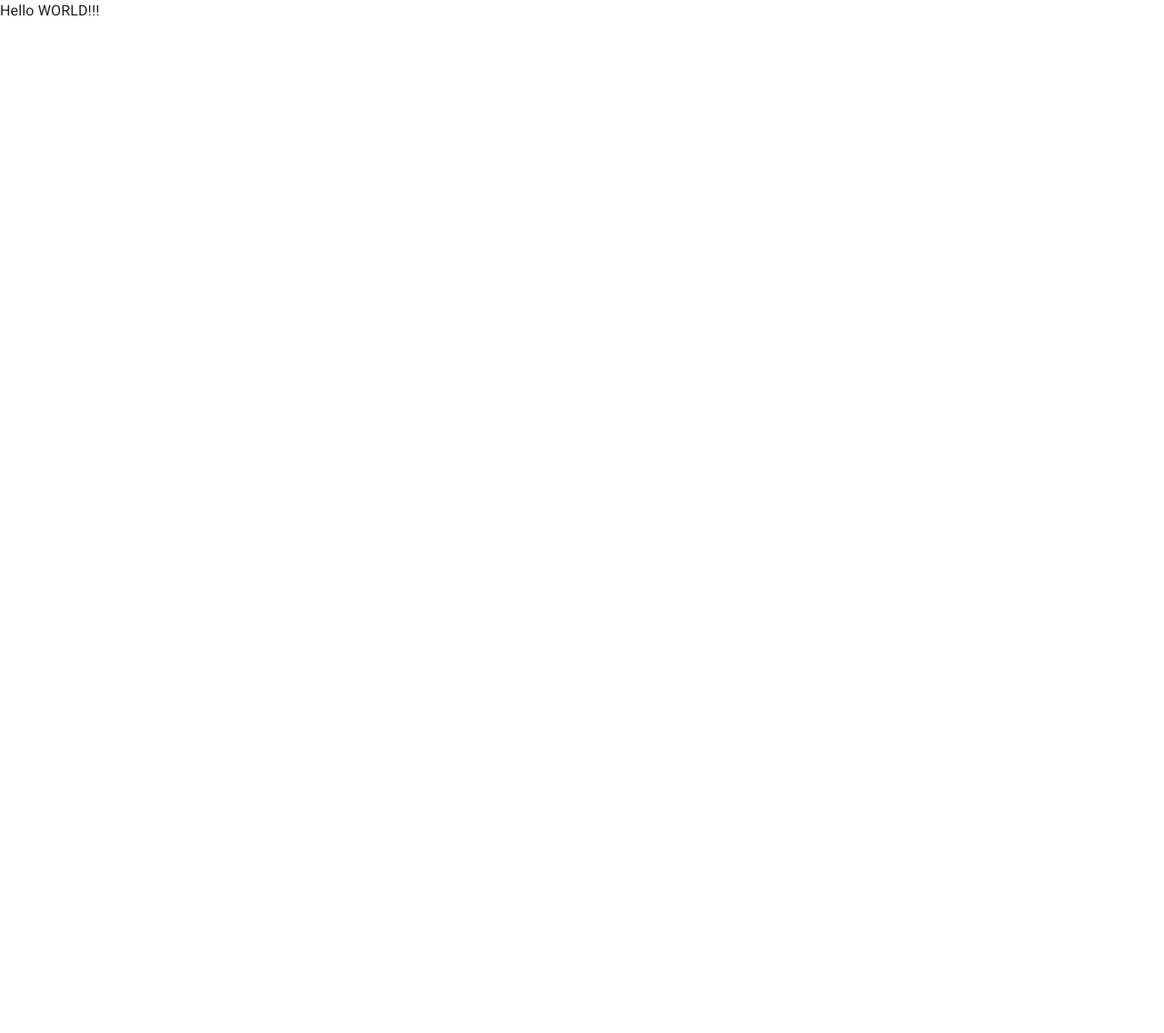
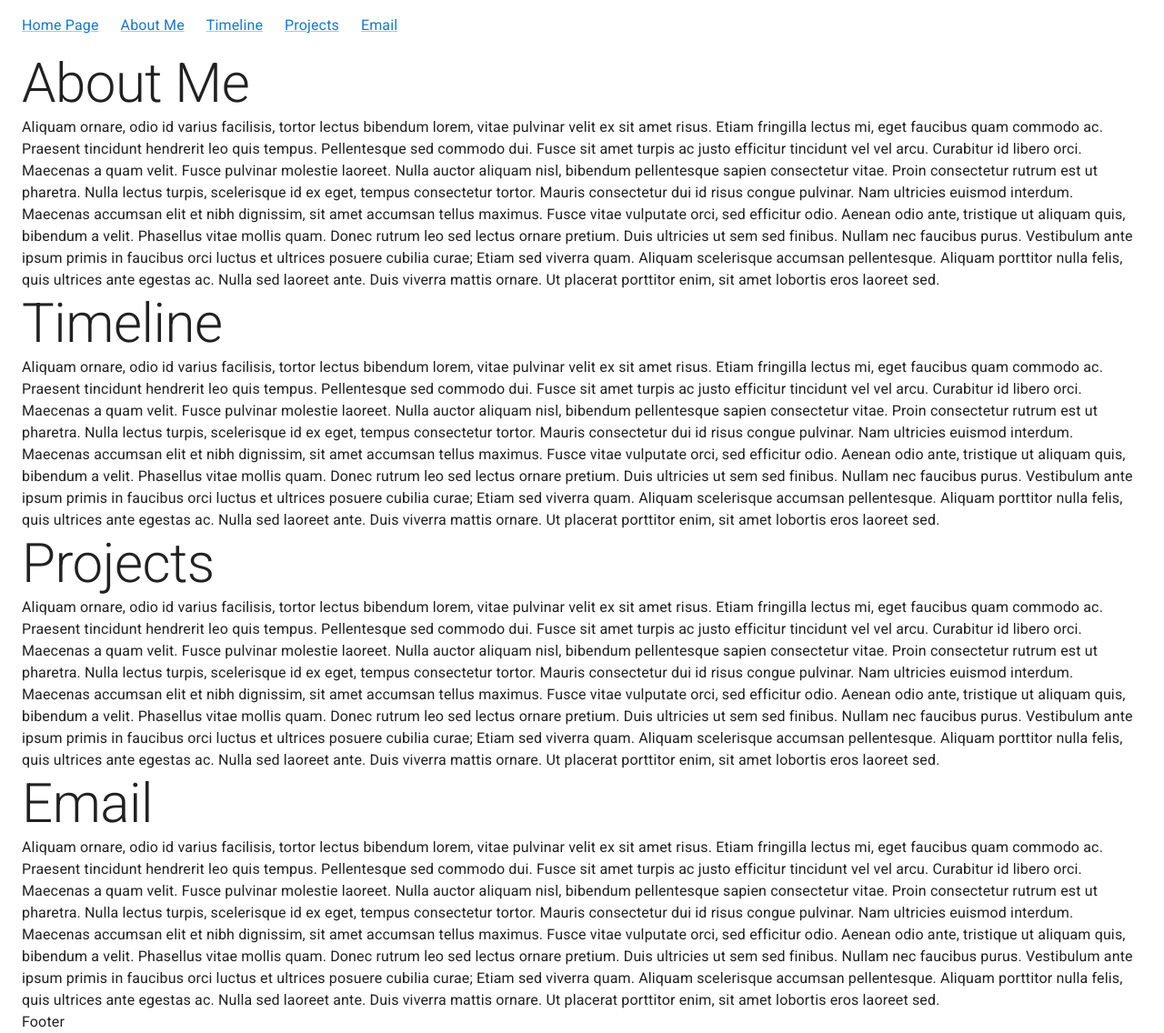
Before and after one commit to ALagodzinska/portfolio-app, a React (Create React App) app: page / in a window 1280 px wide. Shown: the whole page at 91% size. Before the commit the page ends 800 px from the top, so only its background shows below. Built offline with nearby package versions, Linux system fonts and the light colour scheme.

Commit message:
Added base for index page

```diff
--- a/src/App.js
+++ b/src/App.js
@@ -1,5 +1,132 @@
+import { Box, Container, Link, Stack, Typography } from "@mui/material";
+
+// https://mui.com/material-ui/react-app-bar/#responsive-app-bar-with-drawer
+
 function App() {
-  return <div className="App">Hello WORLD!!!</div>;
+  return (
+    <Container maxWidth="xl" id="home">
+      <Box
+        sx={{
+          py: 2,
+        }}
+      >
+        <Stack direction={"row"} spacing={3}>
+          <Link href="#home">Home Page</Link>
+          <Link href="#about-me">About Me</Link>
+          <Link href="#timeline">Timeline</Link>
+          <Link href="#projects">Projects</Link>
+          <Link href="#email">Email</Link>
+        </Stack>
+      </Box>
+      <Box>
+        <Box id="about-me">
+          <Typography variant="h2">About Me</Typography>
+          <Typography variant="body1">
+            Aliquam ornare, odio id varius facilisis, tortor lectus bibendum
+            lorem, vitae pulvinar velit ex sit amet risus. Etiam fringilla
+            lectus mi, eget faucibus quam commodo ac. Praesent tincidunt
+            hendrerit leo quis tempus. Pellentesque sed commodo dui. Fusce sit
+            amet turpis ac justo efficitur tincidunt vel vel arcu. Curabitur id
+            libero orci. Maecenas a quam velit. Fusce pulvinar molestie laoreet.
+            Nulla auctor aliquam nisl, bibendum pellentesque sapien consectetur
+            vitae. Proin consectetur rutrum est ut pharetra. Nulla lectus
+            turpis, scelerisque id ex eget, tempus consectetur tortor. Mauris
+            consectetur dui id risus congue pulvinar. Nam ultricies euismod
+            interdum. Maecenas accumsan elit et nibh dignissim, sit amet
+            accumsan tellus maximus. Fusce vitae vulputate orci, sed efficitur
+            odio. Aenean odio ante, tristique ut aliquam quis, bibendum a velit.
+            Phasellus vitae mollis quam. Donec rutrum leo sed lectus ornare
+            pretium. Duis ultricies ut sem sed finibus. Nullam nec faucibus
+            purus. Vestibulum ante ipsum primis in faucibus orci luctus et
+            ultrices posuere cubilia curae; Etiam sed viverra quam. Aliquam
+            scelerisque accumsan pellentesque. Aliquam porttitor nulla felis,
+            quis ultrices ante egestas ac. Nulla sed laoreet ante. Duis viverra
+            mattis ornare. Ut placerat porttitor enim, sit amet lobortis eros
+            laoreet sed.
+          </Typography>
+        </Box>
+        <Box id="timeline">
+          <Typography variant="h2">Timeline</Typography>
+          <Typography variant="body1">
+            Aliquam ornare, odio id varius facilisis, tortor lectus bibendum
+            lorem, vitae pulvinar velit ex sit amet risus. Etiam fringilla
+            lectus mi, eget faucibus quam commodo ac. Praesent tincidunt
+            hendrerit leo quis tempus. Pellentesque sed commodo dui. Fusce sit
+            amet turpis ac justo efficitur tincidunt vel vel arcu. Curabitur id
+            libero orci. Maecenas a quam velit. Fusce pulvinar molestie laoreet.
+            Nulla auctor aliquam nisl, bibendum pellentesque sapien consectetur
+            vitae. Proin consectetur rutrum est ut pharetra. Nulla lectus
+            turpis, scelerisque id ex eget, tempus consectetur tortor. Mauris
+            consectetur dui id risus congue pulvinar. Nam ultricies euismod
+            interdum. Maecenas accumsan elit et nibh dignissim, sit amet
+            accumsan tellus maximus. Fusce vitae vulputate orci, sed efficitur
+            odio. Aenean odio ante, tristique ut aliquam quis, bibendum a velit.
+            Phasellus vitae mollis quam. Donec rutrum leo sed lectus ornare
+            pretium. Duis ultricies ut sem sed finibus. Nullam nec faucibus
+            purus. Vestibulum ante ipsum primis in faucibus orci luctus et
+            ultrices posuere cubilia curae; Etiam sed viverra quam. Aliquam
+            scelerisque accumsan pellentesque. Aliquam porttitor nulla felis,
+            quis ultrices ante egestas ac. Nulla sed laoreet ante. Duis viverra
+            mattis ornare. Ut placerat porttitor enim, sit amet lobortis eros
+            laoreet sed.
+          </Typography>
+        </Box>
+        <Box id="projects">
+          <Typography variant="h2">Projects</Typography>
+          <Typography variant="body1">
+            Aliquam ornare, odio id varius facilisis, tortor lectus bibendum
+            lorem, vitae pulvinar velit ex sit amet risus. Etiam fringilla
+            lectus mi, eget faucibus quam commodo ac. Praesent tincidunt
+            hendrerit leo quis tempus. Pellentesque sed commodo dui. Fusce sit
+            amet turpis ac justo efficitur tincidunt vel vel arcu. Curabitur id
+            libero orci. Maecenas a quam velit. Fusce pulvinar molestie laoreet.
+            Nulla auctor aliquam nisl, bibendum pellentesque sapien consectetur
+            vitae. Proin consectetur rutrum est ut pharetra. Nulla lectus
+            turpis, scelerisque id ex eget, tempus consectetur tortor. Mauris
+            consectetur dui id risus congue pulvinar. Nam ultricies euismod
+            interdum. Maecenas accumsan elit et nibh dignissim, sit amet
+            accumsan tellus maximus. Fusce vitae vulputate orci, sed efficitur
+            odio. Aenean odio ante, tristique ut aliquam quis, bibendum a velit.
+            Phasellus vitae mollis quam. Donec rutrum leo sed lectus ornare
+            pretium. Duis ultricies ut sem sed finibus. Nullam nec faucibus
+            purus. Vestibulum ante ipsum primis in faucibus orci luctus et
+            ultrices posuere cubilia curae; Etiam sed viverra quam. Aliquam
+            scelerisque accumsan pellentesque. Aliquam porttitor nulla felis,
+            quis ultrices ante egestas ac. Nulla sed laoreet ante. Duis viverra
+            mattis ornare. Ut placerat porttitor enim, sit amet lobortis eros
+            laoreet sed.
+          </Typography>
+        </Box>
+        <Box id="email">
+          <Typography variant="h2">Email</Typography>
+          <Typography variant="body1">
+            Aliquam ornare, odio id varius facilisis, tortor lectus bibendum
+            lorem, vitae pulvinar velit ex sit amet risus. Etiam fringilla
+            lectus mi, eget faucibus quam commodo ac. Praesent tincidunt
+            hendrerit leo quis tempus. Pellentesque sed commodo dui. Fusce sit
+            amet turpis ac justo efficitur tincidunt vel vel arcu. Curabitur id
+            libero orci. Maecenas a quam velit. Fusce pulvinar molestie laoreet.
+            Nulla auctor aliquam nisl, bibendum pellentesque sapien consectetur
+            vitae. Proin consectetur rutrum est ut pharetra. Nulla lectus
+            turpis, scelerisque id ex eget, tempus consectetur tortor. Mauris
+            consectetur dui id risus congue pulvinar. Nam ultricies euismod
+            interdum. Maecenas accumsan elit et nibh dignissim, sit amet
+            accumsan tellus maximus. Fusce vitae vulputate orci, sed efficitur
+            odio. Aenean odio ante, tristique ut aliquam quis, bibendum a velit.
+            Phasellus vitae mollis quam. Donec rutrum leo sed lectus ornare
+            pretium. Duis ultricies ut sem sed finibus. Nullam nec faucibus
+            purus. Vestibulum ante ipsum primis in faucibus orci luctus et
+            ultrices posuere cubilia curae; Etiam sed viverra quam. Aliquam
+            scelerisque accumsan pellentesque. Aliquam porttitor nulla felis,
+            quis ultrices ante egestas ac. Nulla sed laoreet ante. Duis viverra
+            mattis ornare. Ut placerat porttitor enim, sit amet lobortis eros
+            laoreet sed.
+          </Typography>
+        </Box>
+      </Box>
+      <Box>Footer</Box>
+    </Container>
+  );
 }
 
 export default App;
```
